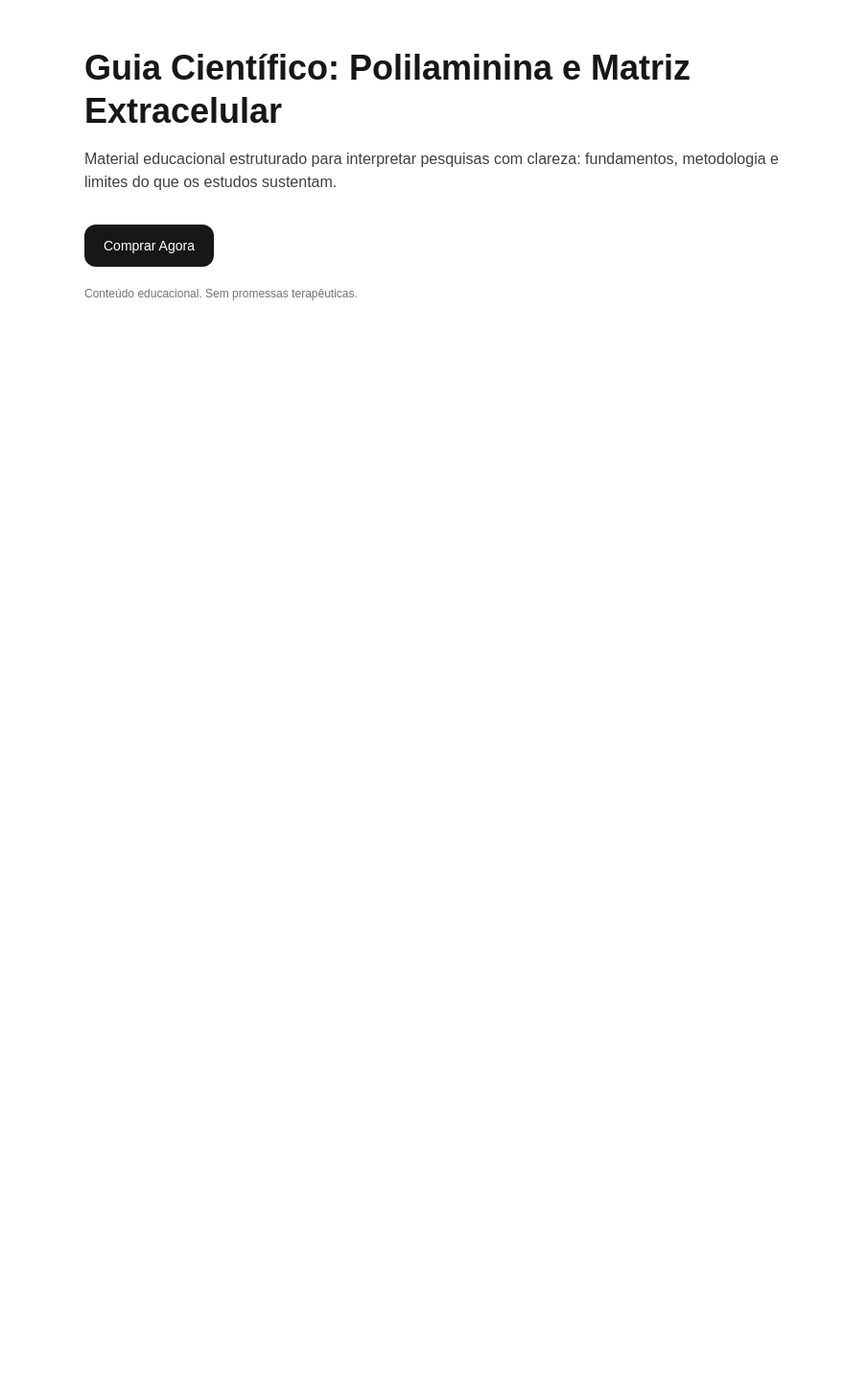
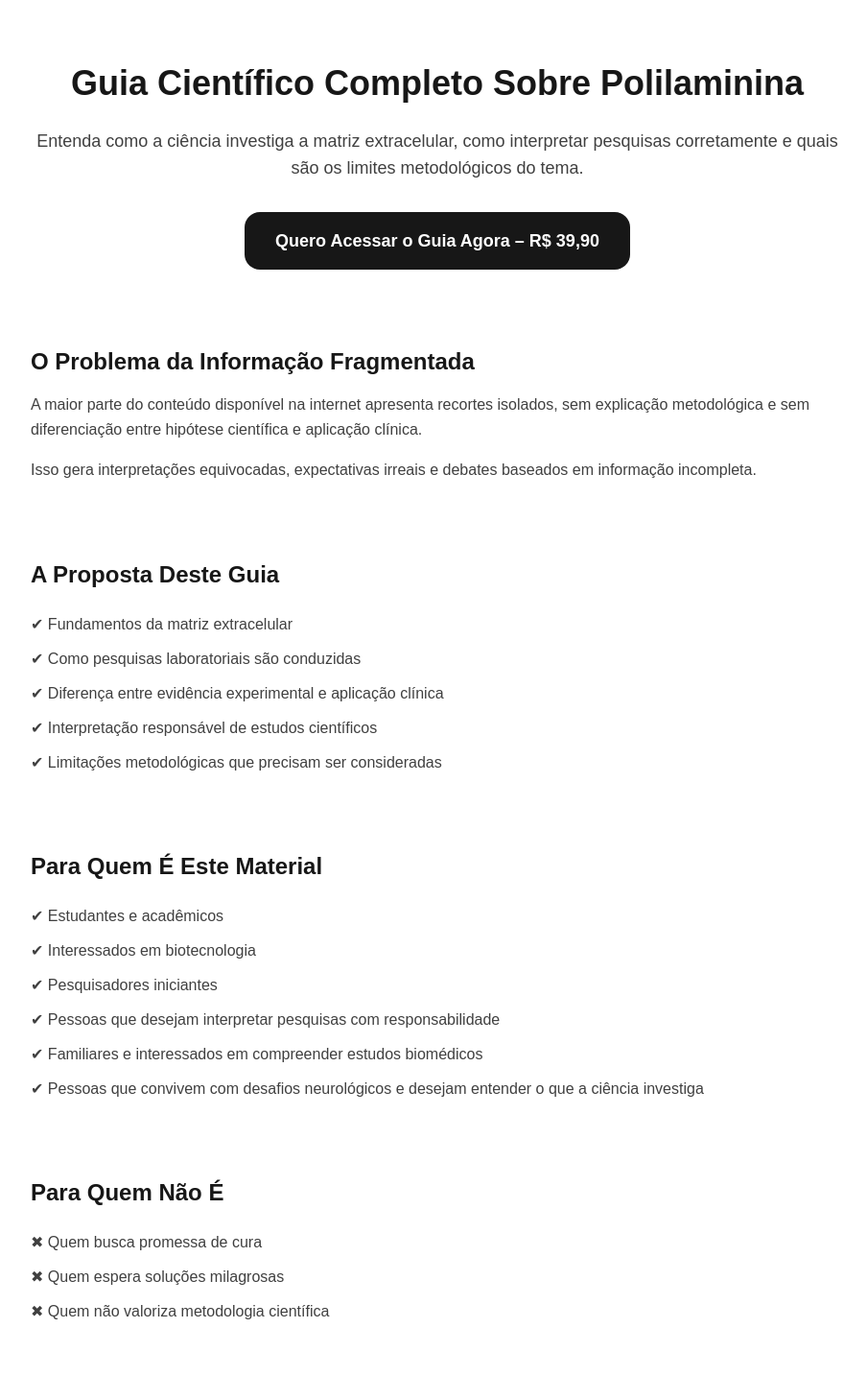
Before and after one commit to leandrotnorio/quiz-polilaminina, a Next.js app: page /oferta in a window 1280 px wide. Shown: the top 1458 px of the page at 96% size, without its empty margins (184-1088 px from the left). Before the commit the page ends 800 px from the top, so only its background shows below. Built offline with nearby package versions, Linux system fonts and the light colour scheme; no server answers.

Commit message:
Atualiza página de oferta com estrutura final

```diff
--- a/src/app/obrigado/page.tsx
+++ b/src/app/obrigado/page.tsx
@@ -7,7 +7,7 @@ export default function ObrigadoPage() {
   useEffect(() => {
     track("Purchase", {
       currency: "BRL",
-      value: 37.0, // altere para o valor real
+      value: 39.90, // altere para o valor real
       content_name: "Ebook Polilaminina",
     });
   }, []);
--- a/src/app/oferta/page.tsx
+++ b/src/app/oferta/page.tsx
@@ -16,27 +16,118 @@ export default function OfertaPage() {
   }
 
   return (
-    <main className="mx-auto max-w-3xl px-4 py-12">
-      <h1 className="text-4xl font-semibold leading-tight">
-        Guia Científico: Polilaminina e Matriz Extracelular
-      </h1>
-      <p className="mt-4 text-neutral-700">
-        Material educacional estruturado para interpretar pesquisas com clareza: fundamentos,
-        metodologia e limites do que os estudos sustentam.
-      </p>
+    <main className="mx-auto max-w-4xl px-6 py-16">
 
-      <div className="mt-8">
+      {/* HERO */}
+      <section className="text-center">
+        <h1 className="text-4xl font-bold leading-tight">
+          Guia Científico Completo Sobre Polilaminina
+        </h1>
+
+        <p className="mt-6 text-lg text-neutral-700">
+          Entenda como a ciência investiga a matriz extracelular,
+          como interpretar pesquisas corretamente
+          e quais são os limites metodológicos do tema.
+        </p>
+
+        <div className="mt-8">
+          <button
+            onClick={handleCheckout}
+            className="rounded-2xl bg-neutral-900 px-8 py-4 text-white text-lg font-semibold hover:bg-neutral-800 transition"
+          >
+            Quero Acessar o Guia Agora – R$ 39,90
+          </button>
+        </div>
+      </section>
+
+      {/* PROBLEMA */}
+      <section className="mt-20">
+        <h2 className="text-2xl font-semibold">
+          O Problema da Informação Fragmentada
+        </h2>
+
+        <p className="mt-4 text-neutral-700 leading-relaxed">
+          A maior parte do conteúdo disponível na internet apresenta
+          recortes isolados, sem explicação metodológica e sem diferenciação
+          entre hipótese científica e aplicação clínica.
+        </p>
+
+        <p className="mt-4 text-neutral-700 leading-relaxed">
+          Isso gera interpretações equivocadas, expectativas irreais
+          e debates baseados em informação incompleta.
+        </p>
+      </section>
+
+      {/* SOLUÇÃO */}
+      <section className="mt-20">
+        <h2 className="text-2xl font-semibold">
+          A Proposta Deste Guia
+        </h2>
+
+        <ul className="mt-6 space-y-3 text-neutral-700">
+          <li>✔ Fundamentos da matriz extracelular</li>
+          <li>✔ Como pesquisas laboratoriais são conduzidas</li>
+          <li>✔ Diferença entre evidência experimental e aplicação clínica</li>
+          <li>✔ Interpretação responsável de estudos científicos</li>
+          <li>✔ Limitações metodológicas que precisam ser consideradas</li>
+        </ul>
+      </section>
+
+      {/* PARA QUEM É */}
+      <section className="mt-20">
+        <h2 className="text-2xl font-semibold">
+          Para Quem É Este Material
+        </h2>
+
+        <ul className="mt-6 space-y-3 text-neutral-700">
+          <li>✔ Estudantes e acadêmicos</li>
+          <li>✔ Interessados em biotecnologia</li>
+          <li>✔ Pesquisadores iniciantes</li>
+          <li>✔ Pessoas que desejam interpretar pesquisas com responsabilidade</li>
+          <li>✔ Familiares e interessados em compreender estudos biomédicos</li>
+          <li>✔ Pessoas que convivem com desafios neurológicos e desejam entender o que a ciência investiga</li>
+        </ul>
+      </section>
+
+      {/* NÃO É */}
+      <section className="mt-20">
+        <h2 className="text-2xl font-semibold">
+          Para Quem Não É
+        </h2>
+
+        <ul className="mt-6 space-y-3 text-neutral-700">
+          <li>✖ Quem busca promessa de cura</li>
+          <li>✖ Quem espera soluções milagrosas</li>
+          <li>✖ Quem não valoriza metodologia científica</li>
+        </ul>
+      </section>
+
+      {/* GARANTIA */}
+      <section className="mt-20 text-center border border-neutral-200 rounded-2xl p-10">
+        <h2 className="text-2xl font-semibold">
+          Garantia de 7 Dias
+        </h2>
+
+        <p className="mt-4 text-neutral-700">
+          Caso o conteúdo não atenda às suas expectativas,
+          você pode solicitar reembolso dentro do prazo legal.
+        </p>
+      </section>
+
+      {/* CTA FINAL */}
+      <section className="mt-20 text-center">
         <button
           onClick={handleCheckout}
-          className="rounded-xl bg-neutral-900 px-5 py-3 text-sm font-medium text-white"
+          className="rounded-2xl bg-neutral-900 px-8 py-4 text-white text-lg font-semibold hover:bg-neutral-800 transition"
         >
-          Comprar Agora
+          Acessar Agora por R$ 39,90
         </button>
-      </div>
 
-      <p className="mt-5 text-xs text-neutral-500">
-        Conteúdo educacional. Sem promessas terapêuticas.
-      </p>
+        <p className="mt-6 text-sm text-neutral-500">
+          Conteúdo educacional. Não substitui orientação médica.
+        </p>
+      </section>
+
     </main>
   );
 }
```
